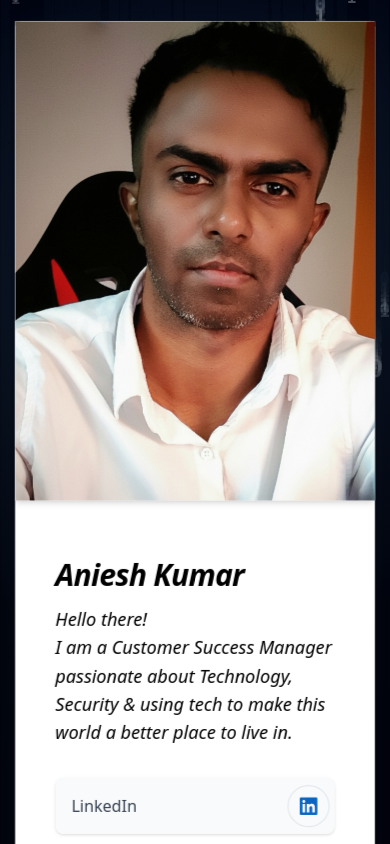
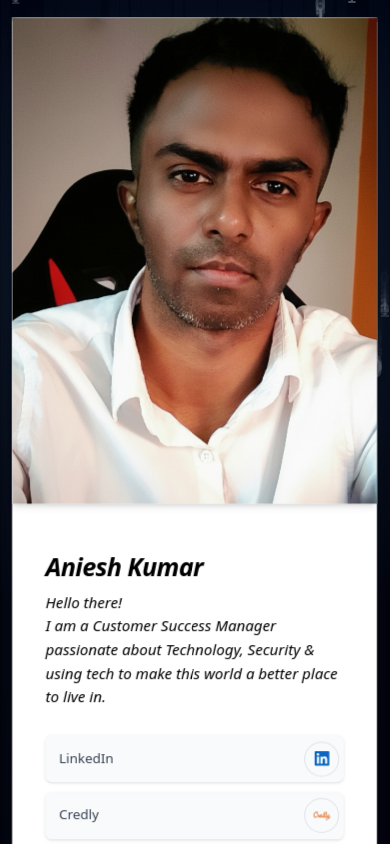
Before and after one commit to anieshak/ak, a React (Vite) app: page / in a window 390 px wide. Built offline with nearby package versions, Linux system fonts and the light colour scheme.

Commit message:
Add mobile font-size media query for smaller screens

```diff
--- a/src/index.css
+++ b/src/index.css
@@ -78,6 +78,12 @@ html {
   }
 }
 
+@media (max-width: 768px) {
+  html {
+    font-size: 10pt;
+  }
+}
+
 :focus-visible {
   outline: 2px solid #94a3b8;
   outline-offset: 2px;
```
